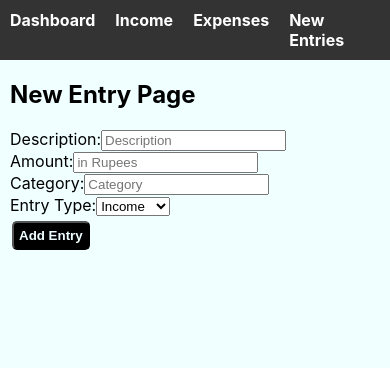
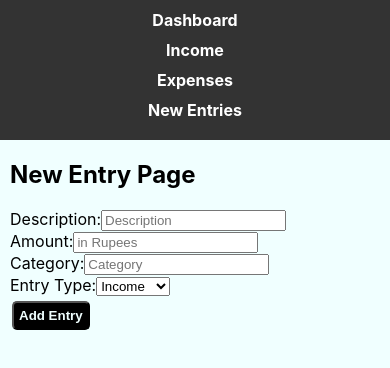
Before and after one commit to Rakezt/Finance-Recorder, a React (Create React App) app: page / in a window 390 px wide. Shown: the top 368 px of the page. Built offline with nearby package versions, Linux system fonts and the light colour scheme.

Commit message:
Updated spelling mistake

```diff
--- a/src/App.css
+++ b/src/App.css
@@ -53,3 +53,15 @@
 button:hover {
   color: yellow;
 }
+@media only screen and (max-width: 768px) {
+  nav ul {
+    flex-direction: column;
+    margin: auto;
+    text-align: center;
+  }
+
+  nav ul li {
+    margin: 0;
+    margin-bottom: 10px;
+  }
+}
```
